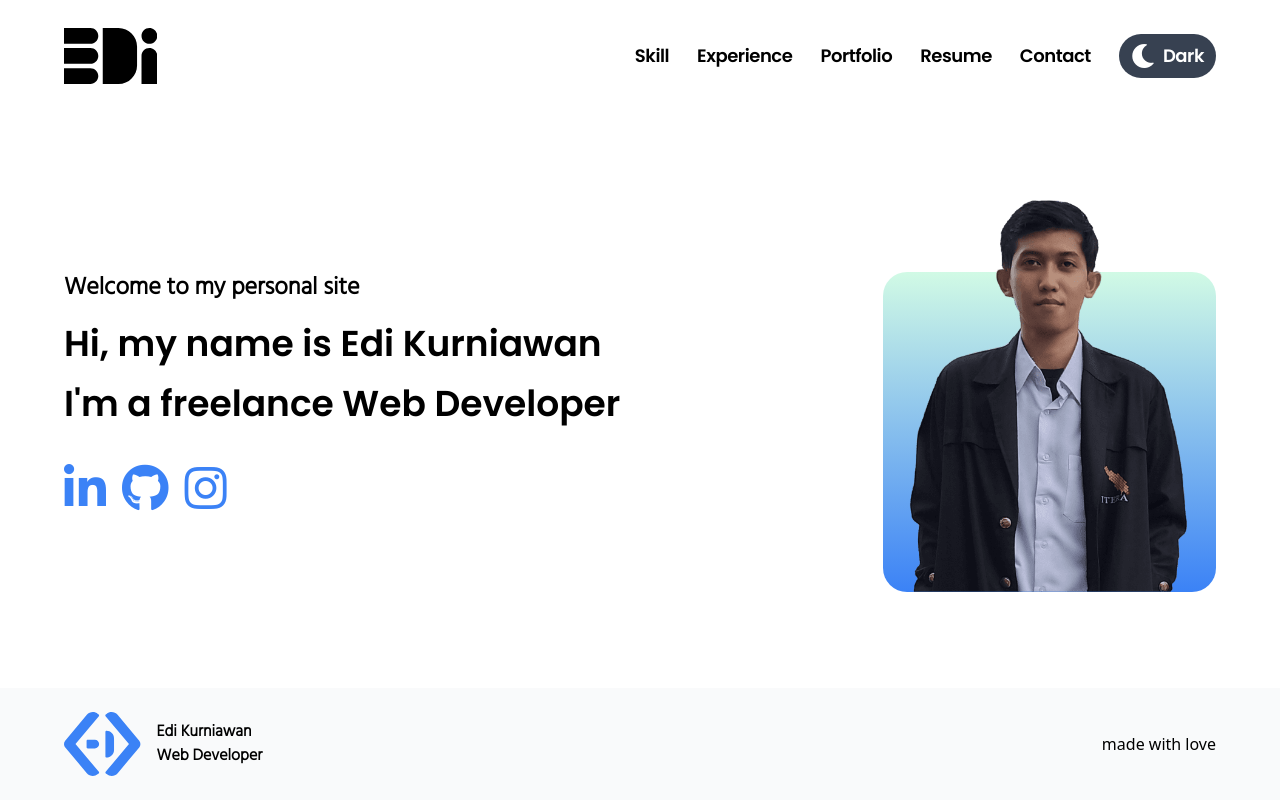
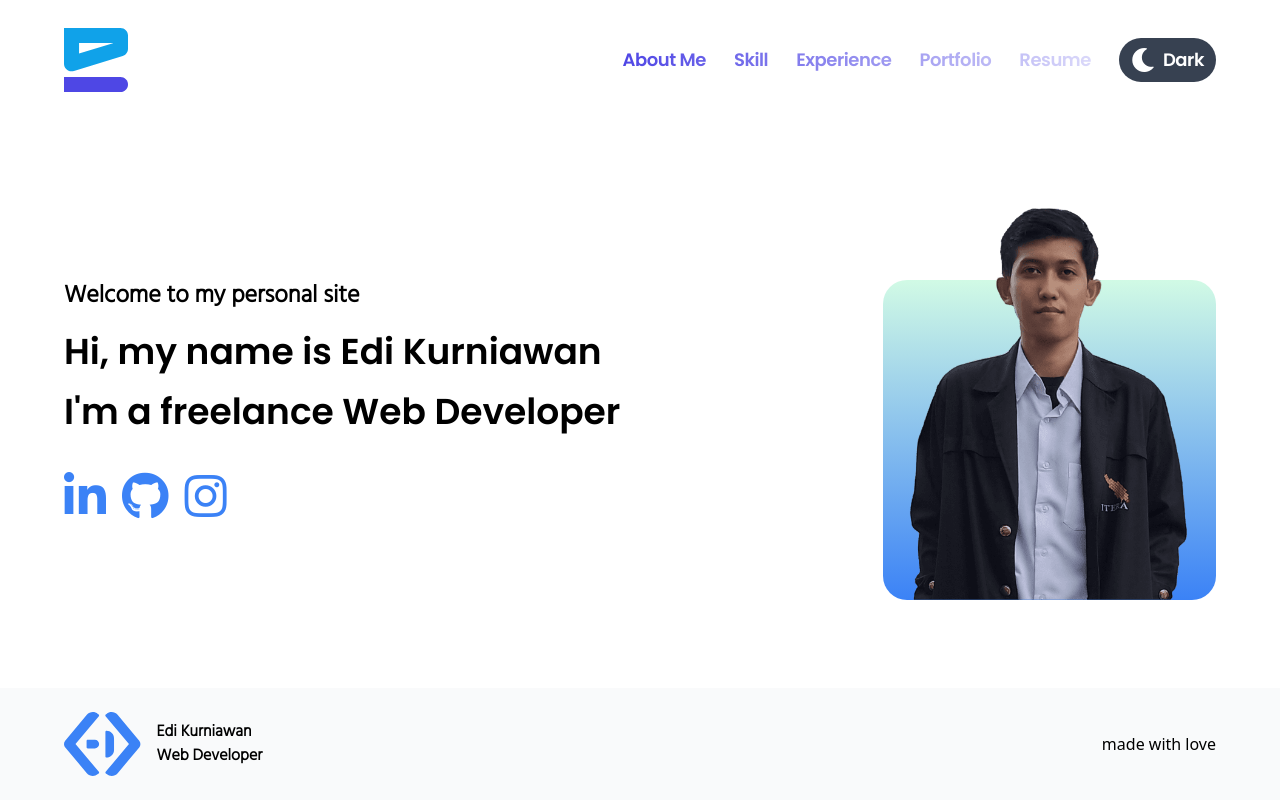
Before and after one commit to edikurniawan-dev/edikurniawan.dev, a React (Create React App) app: page / in a window 1280 px wide. Built offline with nearby package versions, Linux system fonts and the light colour scheme.

Commit message:
change logo website

```diff
--- a/src/components/Navbar.jsx
+++ b/src/components/Navbar.jsx
@@ -3,24 +3,32 @@ import { NavLink } from 'react-router-dom';
 
 const Navbar = () => {
     return (
-        <div className="flex justify-between items-center py-7 text-blue-light">
+        <div className="flex justify-between items-center py-7">
             <div className="">
                 <NavLink exact to="/">
                     <svg
-                        className="h-14"
-                        viewBox="0 0 503 302"
+                        className="h-16"
+                        viewBox="0 0 340 340"
                         fill="none"
                         xmlns="http://www.w3.org/2000/svg">
                         <path
-                            fillRule="evenodd"
-                            clipRule="evenodd"
-                            d="M142.5 0H0V85H142.5C165.972 85 185 65.972 185 42.5C185 19.028 165.972 0 142.5 0ZM460.5 108C437.028 108 418 127.028 418 150.5V302H503V150.5C503 127.028 483.972 108 460.5 108ZM418 42.5C418 19.028 437.028 0 460.5 0C483.972 0 503 19.028 503 42.5C503 65.972 483.972 85 460.5 85C437.028 85 418 65.972 418 42.5ZM294 0H209V302H294C349.229 302 394 257.229 394 202V100C394 44.7715 349.229 0 294 0ZM0 108H142.5C165.972 108 185 127.028 185 150.5C185 173.972 165.972 193 142.5 193H0V108ZM142.5 217H0V302H142.5C165.972 302 185 282.972 185 259.5C185 236.028 165.972 217 142.5 217Z"
-                            fill="currentColor"
+                            d="M0 260H300C322.091 260 340 277.909 340 300V300C340 322.091 322.091 340 300 340H0V260Z"
+                            fill="#4E47E5"
+                        />
+                        <path
+                            fill-rule="evenodd"
+                            clip-rule="evenodd"
+                            d="M40 0H0V40V80V190C0 212.091 17.9086 230 40 230C44.5521 230 48.9267 229.24 53.0035 227.839L311.902 148.203L311.901 148.2C328.181 143.133 340 127.947 340 110V40C340 17.9086 322.091 0 300 0H40ZM80 80V135.836L260 80.4688V80H80Z"
+                            fill="#10A2E9"
                         />
                     </svg>
                 </NavLink>
             </div>
-            <ul className="flex items-center space-x-7 font-poppins text-lg tracking-tight">
+            {/* <ul className="flex items-center space-x-7 font-poppins text-lg tracking-tight"> */}
+            <ul className="flex items-center space-x-7 font-poppins text-lg tracking-tight text-transparent bg-clip-text bg-gradient-to-r from-indigo-600 to-blue-light">
+                <li>
+                    <NavLink to="/about-me">About Me</NavLink>
+                </li>
                 <li>
                     <NavLink to="/portfolio">Skill</NavLink>
                 </li>
@@ -33,9 +41,7 @@ const Navbar = () => {
                 <li>
                     <NavLink to="/portfolio">Resume</NavLink>
                 </li>
-                <li>
-                    <NavLink to="/contact">Contact</NavLink>
-                </li>
+
                 <li>
                     <button className="">
                         <div className="bg-gray-700 rounded-full px-3 py-2 flex items-center justify-center text-white space-x-2">
```
